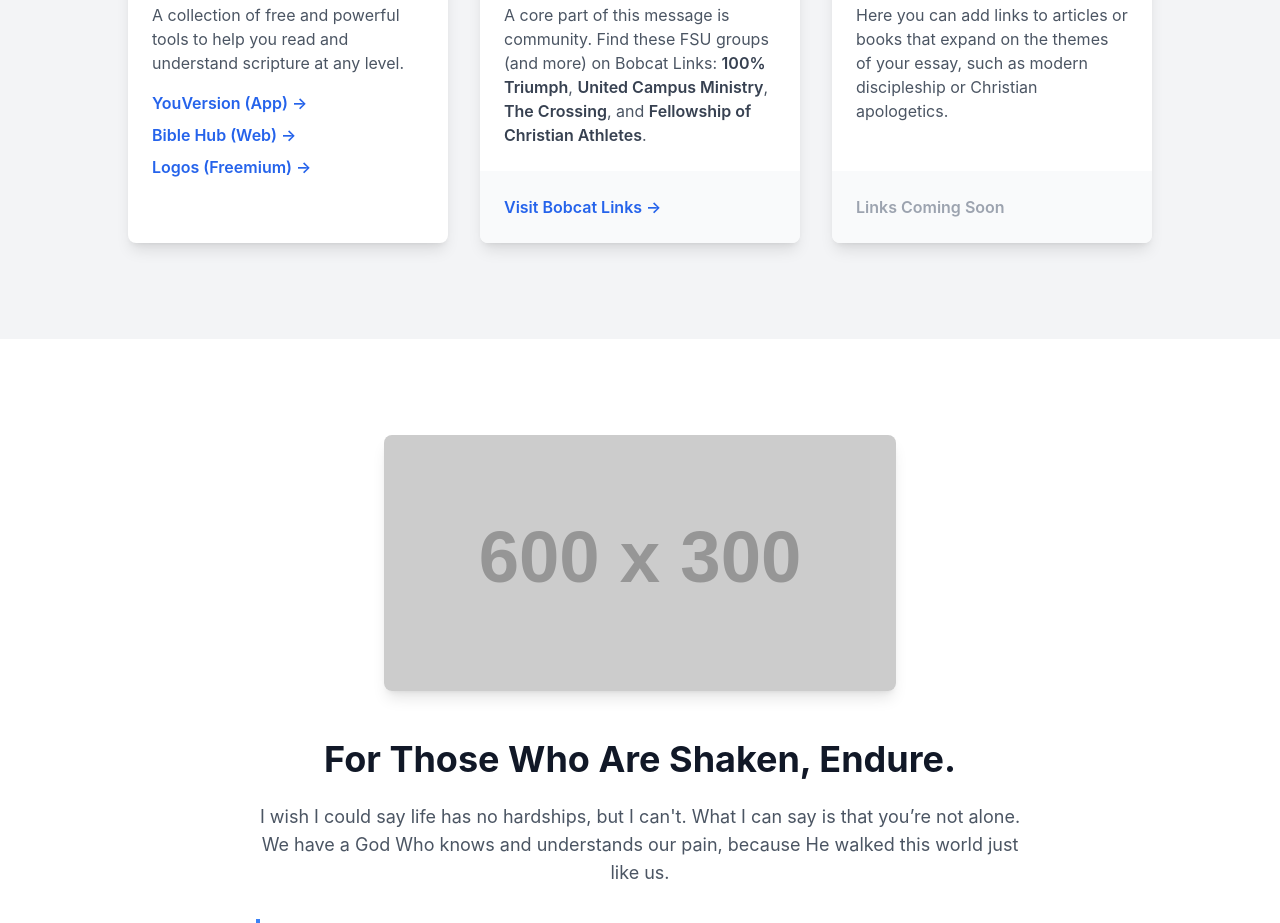
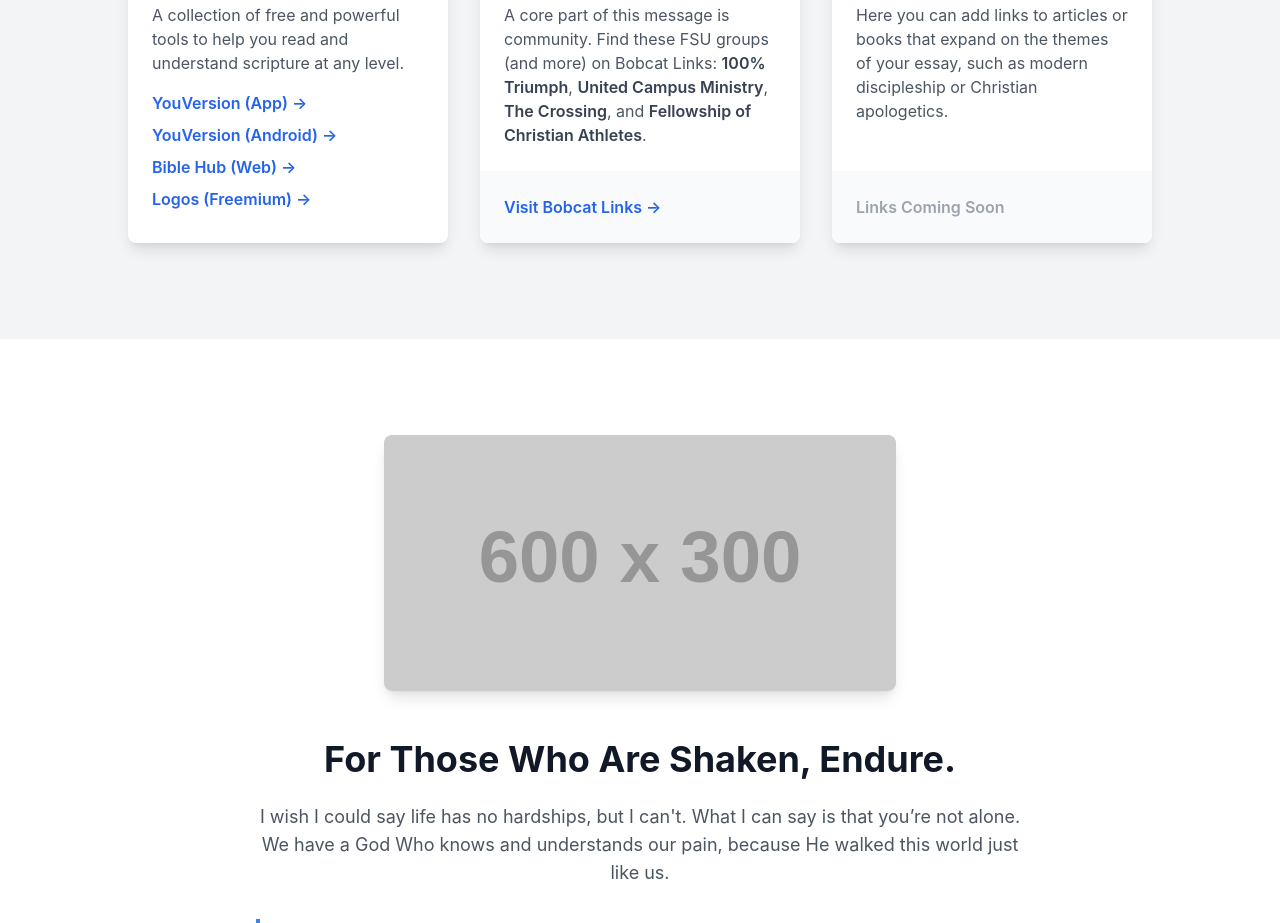
Before and after one commit to DerrickAddei/frostburg-essay-website, a plain HTML site: page index.html in a window 1280 px wide. Shown: the part 3619-4542 px from the top of the page. Drawn offline with nearby package versions, Linux system fonts and the light colour scheme; placeholder pictures from the web are drawn by us.

Commit message:
Added security hardening to external links

```diff
--- a/index.html
+++ b/index.html
@@ -180,11 +180,9 @@
                 <h2 class="text-4xl md:text-5xl font-bold text-gray-900 mt-4">Resource Hub</h2>
                 <p class="text-lg text-gray-600 mt-6 max-w-3xl mx-auto">
                     This is a starting point. Here are resources to help you grow in your faith, connect with others, and learn how to be a light on campus.
-                </p>
+                </D>
 
-                <!--
-                  UPDATED: Changed to a 3-column grid per your request.
-                -->
+
                 <div class="grid md:grid-cols-3 gap-8 mt-16 text-left">
 
                     <!-- Resource Card 1: Bible Study Tools (Consolidated) -->
@@ -194,8 +192,13 @@
                             <h3 class="text-2xl font-bold text-gray-900">Bible Study Tools</h3>
                             <p class="text-gray-600 mt-2">A collection of free and powerful tools to help you read and understand scripture at any level.</p>
                             <ul class="mt-4 space-y-2">
+                                <!-- SECURITY FIX: Added rel="noopener noreferrer" -->
                                 <li><a href="https://apps.apple.com/us/app/bible/id282935706" target="_blank" rel="noopener noreferrer" class="text-blue-600 font-semibold hover:underline">YouVersion (App) &rarr;</a></li>
+                                <!-- SECURITY FIX: Added rel="noopener noreferrer" -->
+                                <li><a href="https://play.google.com/store/apps/details?id=com.sirma.mobile.bible.android" target="_blank" rel="noopener noreferrer" class="text-blue-600 font-semibold hover:underline">YouVersion (Android) &rarr;</a></li>
+                                <!-- SECURITY FIX: Added rel="noopener noreferrer" -->
                                 <li><a href="https://biblehub.com" target="_blank" rel="noopener noreferrer" class="text-blue-600 font-semibold hover:underline">Bible Hub (Web) &rarr;</a></li>
+                                <!-- SECURITY FIX: Added rel="noopener noreferrer" -->
                                 <li><a href="https://www.logos.com/" target="_blank" rel="noopener noreferrer" class="text-blue-600 font-semibold hover:underline">Logos (Freemium) &rarr;</a></li>
                             </ul>
                         </div>
@@ -215,6 +218,7 @@
                             </p>
                         </div>
                         <div class="p-6 bg-gray-50">
+                            <!-- SECURITY FIX: Added rel="noopener noreferrer" -->
                             <a href="https://frostburg.campuslabs.com/engage/" target="_blank" rel="noopener noreferrer" class="inline-block text-blue-600 font-semibold hover:underline">Visit Bobcat Links &rarr;</a>
                         </div>
                     </div>
@@ -230,6 +234,7 @@
                             </p>
                         </div>
                          <div class="p-6 bg-gray-50">
+                            <!-- SECURITY FIX: Added rel="noopener noreferrer" -->
                             <a href="#" class="inline-block text-gray-400 font-semibold cursor-not-allowed">Links Coming Soon</a>
                         </div>
                     </div>
```
